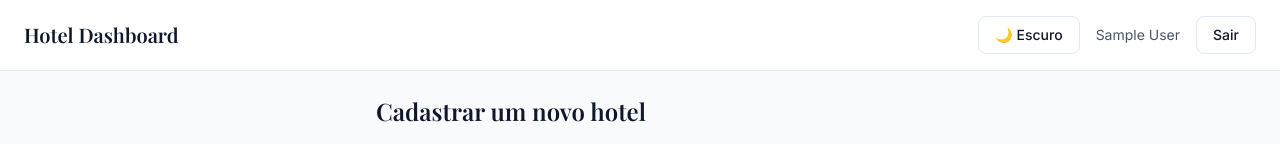
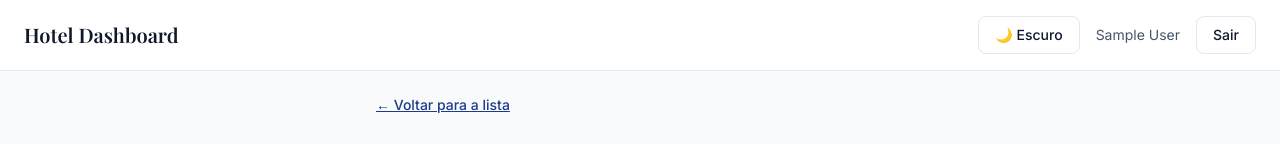
Before and after one commit to alanFMA/hotel-dashboard, a React (Vite) app: page /hotels/new in a window 1280 px wide. Shown: the top 144 px of the page. Built offline with nearby package versions, Linux system fonts and the light colour scheme; no server answers; the database is empty; sample sign-in values are in the browser's storage.

Commit message:
fix: add return button on CreateHotelPage

```diff
--- a/src/presentation/pages/CreateHotelPage.tsx
+++ b/src/presentation/pages/CreateHotelPage.tsx
@@ -1,4 +1,4 @@
-import { useNavigate } from 'react-router-dom';
+import { Link, useNavigate } from 'react-router-dom';
 import { HotelForm } from '../components/HotelForm';
 import type { HotelFormValues } from '../components/HotelForm';
 import { useHotelDashboard } from '../hooks/useHotelDashboard';
@@ -14,6 +14,12 @@ export function CreateHotelPage() {
 
   return (
     <main className="mx-auto flex max-w-xl flex-col gap-6 p-6">
+      <Link
+        to="/"
+        className="inline-flex w-fit items-center gap-1 text-sm font-medium text-brand underline"
+      >
+        ← Voltar para a lista
+      </Link>
       <h1 className="font-display text-2xl font-semibold text-ink">Cadastrar um novo hotel</h1>
       <HotelForm submitLabel="Cadastrar hotel" onSubmit={(values) => void handleSubmit(values)} />
     </main>
```
